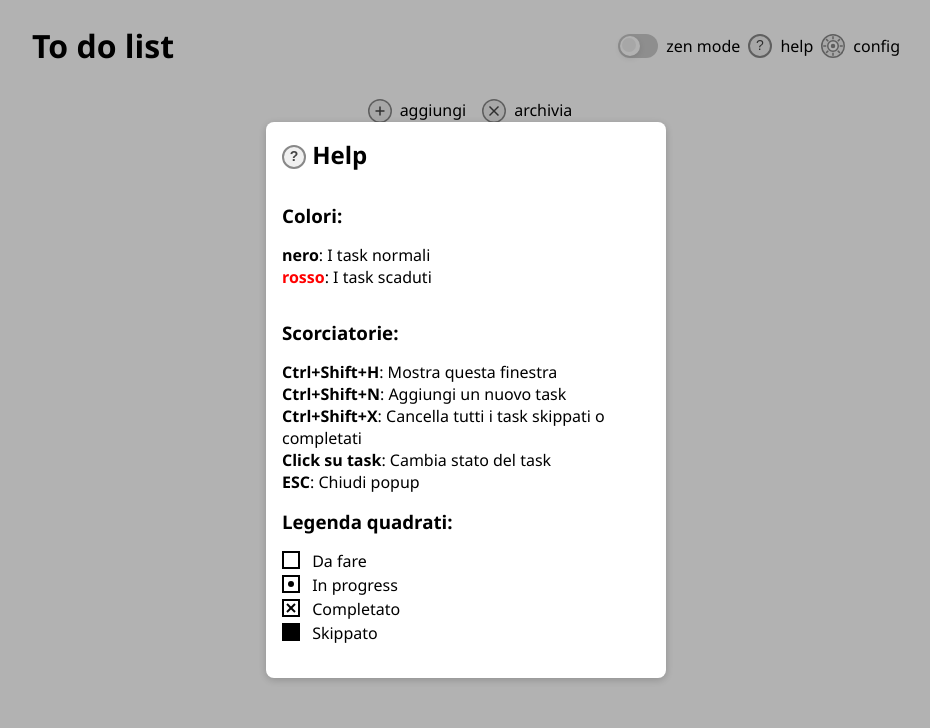
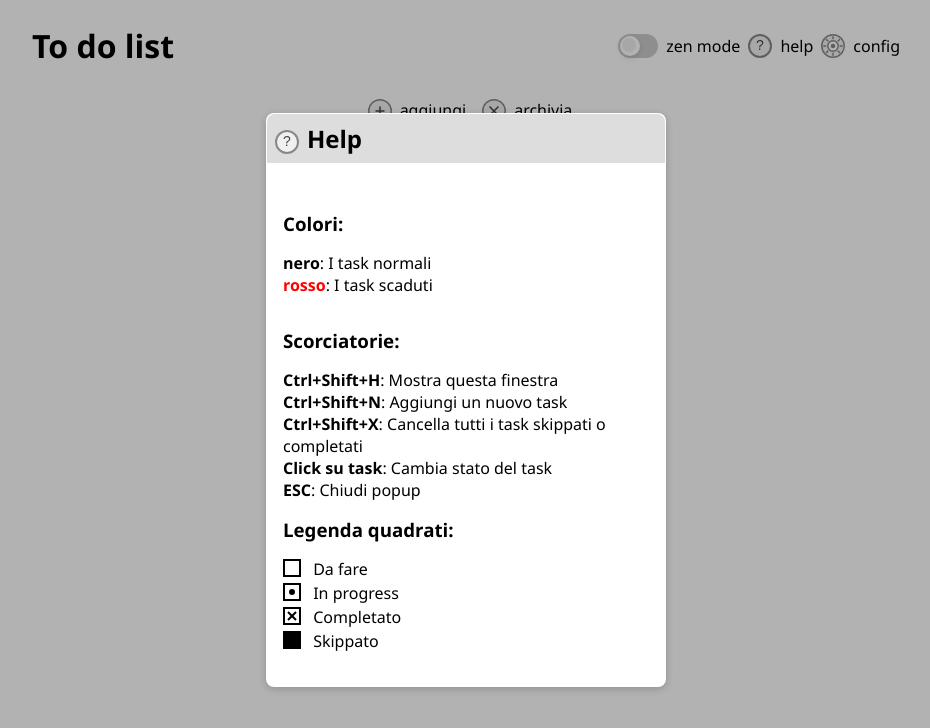
Before and after one commit to sensorario/quadrato, a React (Vite) app: page / in a window 1280 px wide. Both pictures are taken after a click on the element "help". Shown: the top 728 px of the page, without its empty margins (174-1104 px from the left). Built offline with nearby package versions, Linux system fonts and the light colour scheme.

Commit message:
feat(modal): create new modal component

```diff
--- a/src/App.css
+++ b/src/App.css
@@ -151,6 +151,14 @@ input, textarea {
     --unit: 8px;
 }
 
+.modal-header {
+    padding: 8px 8px 0;
+    background-color: #dddddd;
+    border-radius: 8px 8px 0 0;
+}
+.modal-content {
+    padding: 1rem;}
+
 .app-container {
     width: 100%;
     max-width: 600px;
@@ -190,12 +198,12 @@ input, textarea {
 
 .modal {
     background: white;
-    padding: 1rem;
     border-radius: 8px;
     box-shadow: 0 2px 8px rgba(0,0,0,0.2);
     width: 100%;
     max-width: 350px;
     box-sizing: border-box;
+    padding: 1px;
 }
 
 .tabbed-content {
@@ -228,7 +236,6 @@ input, textarea {
     }
     .modal {
         max-width: 95vw;
-        padding: 0.5rem;
     }
     .task-title {
         font-size: 1.2rem;
--- a/src/App.jsx
+++ b/src/App.jsx
@@ -336,7 +336,6 @@ function App() {
     showExpired,
     setShowExpired,
     daysRange,
-    onDaysRangeChange,
     zenMode,
     setZenMode,
     handleThemeChange,
@@ -510,25 +509,14 @@ function App() {
         </div>
         {/** estrarre un componente modal da questo */}
         {showConfig && (
-          <div className="modal-overlay" onClick={() => setShowConfig(false)}>
-            <div className="modal" onClick={e => e.stopPropagation()}>
-              <h2>Configurazioni</h2>
-              <TabbedContent panels={[
-                { content: <TogglePanel daysRange={daysRange} onDaysRangeChange={handleDaysRangeChange} />, title: "Generale" },
-                { content: <ProjectPanel />, title: "Progetti" },
-                { content: <ThemePanel />, title: "Tema" }
-              ]} />
-            </div>
-          </div>
+          <Modal onclick={() => setShowConfig(false)} title="Configurazioni" icon={<GearIcon />}  >
+            <TabbedContent panels={[
+              { content: <TogglePanel daysRange={daysRange} onDaysRangeChange={handleDaysRangeChange} />, title: "Generale" },
+              { content: <ProjectPanel />, title: "Progetti" },
+              { content: <ThemePanel />, title: "Tema" }
+            ]} />
+          </Modal>
         )}
-        {/* {showConfig && (
-          <Modal
-            title="Configurazioni"
-            icon={<GearIcon />}
-          >
-
-          </Modal>
-        )} */}
       </>
     );
   };
--- a/src/components/EditTaskModal.jsx
+++ b/src/components/EditTaskModal.jsx
@@ -1,10 +1,9 @@
 
-import React from "react";
+import { Modal } from "./Modal";
+import HelpIcon from "./HelpIcon";
 
 const EditTaskModal = ({ value, setValue, longValue, setLongValue, projectValue, setProjectValue, dateTimeValue, setDateTimeValue, onClose, onSave, projectEditable, dateTimeEnabled }) => (
-    <div className="modal-overlay" onClick={onClose}>
-        <div className="modal" onClick={e => e.stopPropagation()}>
-            <h2>Modifica task</h2>
+    <Modal title="Modifica task!!" icon={<HelpIcon />} onclick={onClose} >
         <label style={{ fontWeight: 500, marginBottom: 4, display: 'block' }}>Titolo breve</label>
         <input
             type="text"
@@ -80,8 +79,7 @@ const EditTaskModal = ({ value, setValue, longValue, setLongValue, projectValue,
             <button className="modal-close-btn" onClick={onClose}>Annulla</button>
             <button className="modal-close-btn" style={{ background: '#666', color: '#fff' }} onClick={onSave}>Salva</button>
         </div>
-        </div>
-    </div>
+    </Modal >
 );
 
 export default EditTaskModal;
--- a/src/components/HelpModal.tsx
+++ b/src/components/HelpModal.tsx
@@ -1,12 +1,8 @@
 import HelpIcon from "./HelpIcon";
+import { Modal } from "./Modal";
 
 export const HelpModal = ({ setShowHelp }) => ((
-    <div className="modal-overlay" onClick={() => setShowHelp(false)}>
-        <div
-            className="modal"
-            onClick={e => e.stopPropagation()}
-        >
-            <h2><HelpIcon /> Help</h2>
+    <Modal title={"Help"} icon={<HelpIcon />} onclick={() => setShowHelp(false)}>
         <h3 style={{ marginTop: '2rem', marginBottom: '0.5rem' }}>Colori:</h3>
         <ul style={{ marginTop: '1rem', marginBottom: '1rem' }}>
             <li><strong>nero</strong>: I task normali</li>
@@ -27,8 +23,7 @@ export const HelpModal = ({ setShowHelp }) => ((
             <li><span style={{ verticalAlign: 'middle', marginRight: 8 }}><svg width="18" height="18"><rect x="1" y="1" width="16" height="16" fill="white" stroke="black" strokeWidth="2" /><line x1="5" y1="5" x2="13" y2="13" stroke="black" strokeWidth="2" /><line x1="13" y1="5" x2="5" y2="13" stroke="black" strokeWidth="2" /></svg></span> Completato</li>
             <li><span style={{ verticalAlign: 'middle', marginRight: 8 }}><svg width="18" height="18"><rect x="1" y="1" width="16" height="16" fill="black" stroke="black" strokeWidth="2" /></svg></span> Skippato</li>
         </ul>
-        </div>
-    </div>
+    </Modal>
 ));
 
 export default HelpModal;
--- a/src/components/Modal.tsx
+++ b/src/components/Modal.tsx
@@ -1,17 +1,13 @@
-export const Modal = ({ children, title, icon }) => {
-    const onClickHandler = (e) => {
-        e.stopPropagation();
-    };
-
-    return <div className="modal-overlay">
-        <div className="modal" onClick={onClickHandler}>
-            <div style={{ display: "flex", alignItems: "center", gap: "8px" }}>
+export const Modal = ({ children, title, icon, onclick }) => {
+    return <div className="modal-overlay" onClick={onclick}>
+        <div className="modal" onClick={e => e.stopPropagation()}>
+            <div className="modal-header" style={{ display: "flex", alignItems: "center", gap: "8px" }}>
                 <span className="icon">
                     {icon}
                 </span>
                 <h2 className="title">{title}</h2>
             </div>
-            <div className="content">{children}</div>
+            <div className="modal-content">{children}</div>
         </div>
     </div>;
 };
```
Lines whose indentation alone changed are shown as unchanged.
